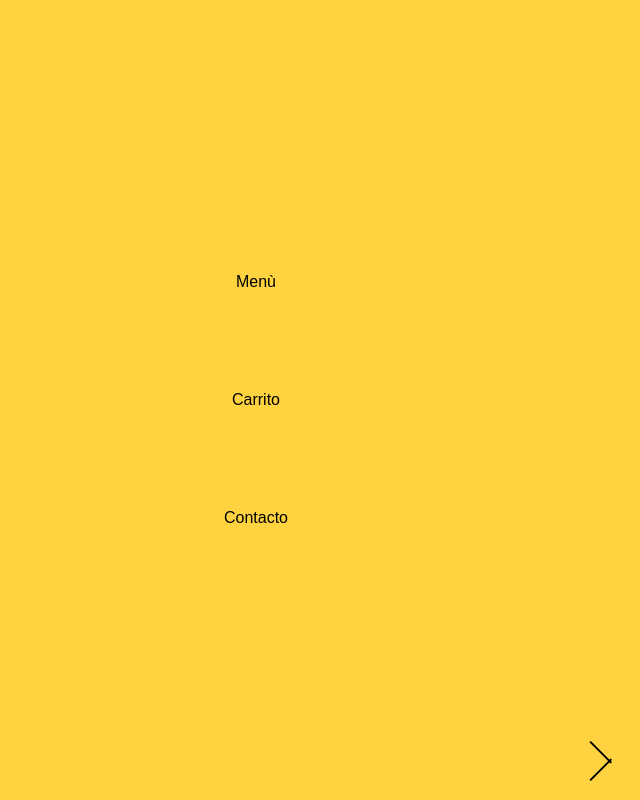
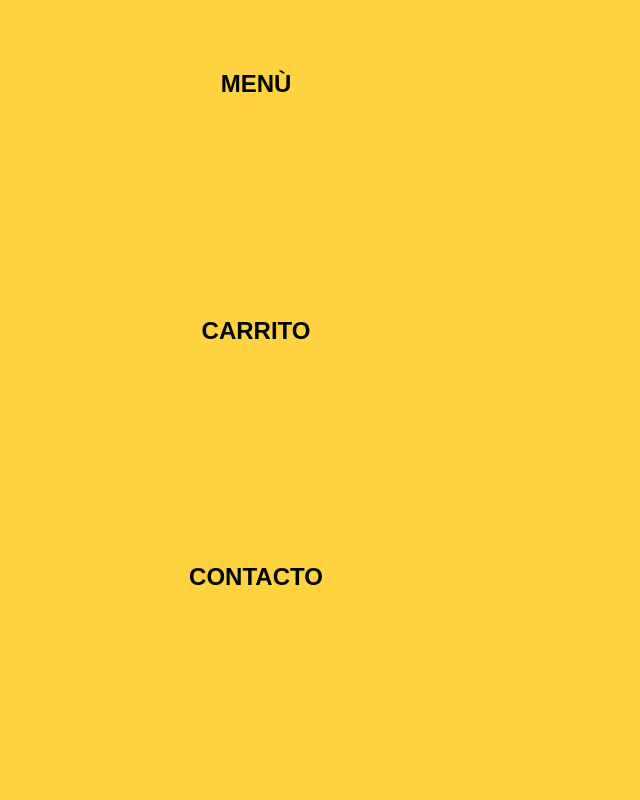
Before and after one commit to Magupe09/Sintenedor, a plain HTML site: page index.html in a window 768 px wide. Both pictures are taken after a click on the button 733 px from the left and 763 px from the top of the page. Shown: the top 800 px of the page, without its empty margins (128-768 px from the left). Drawn offline with Linux system fonts and the light colour scheme.

Commit message:
"Termino estilos header y boton navegacion"

```diff
--- a/style.css
+++ b/style.css
@@ -18,6 +18,9 @@
     font-size: 16px;
     font-family: Arial, sans-serif;
   }
+  body{
+    background-color: var(--primary-color);
+  }
 
   /* Hace que los enlaces no tengan subrayado por defecto */
   a {
@@ -28,30 +31,81 @@
     list-style: none;
   }
 
-  /* Estilos para el header */
+  /* Estilos para el header
   .header {
     display: flex;
     justify-content: space-between;
     align-items: center;
-    /*background-color: var(--primary-color);*/
     padding: 20px;
   }
   .nav{
     display: flex;
-    justify-content: space-between;
+    justify-content: space-evenly;
     align-items: center;
     padding: 20px;
-    gap:10px;
+    gap:20px;
 
   }
+   .logo {
+    width: 100px;
+    height: auto;
+  }
+  .nav a {
+    font-size: 1.5rem;
+    padding: 10px 20px;
+}
+   */
+/* Estilos para pantallas entre 768px y 1024px */
+@media (min-width: 768px) and (max-width: 1500px) {
+  .header {
+      position: relative;
+      width: 100%;
+      height: 100vh; /* Hace que el header ocupe toda la pantalla */
+      display: flex;
+      justify-content: center;
+      align-items: center;
+  }
+
+  .logo {
+      width: 100%; /* El logo ocupa toda la pantalla */
+      max-width: none; /* Evita que tenga un límite de tamaño */
+      height: 100%; /* Ocupará toda la altura disponible */
+      object-fit: cover; /* Asegura que la imagen se ajuste sin deformarse */
+  }
+
+  .nav {
+      position: fixed; /* Fija el menú en la parte superior */
+      top: 0;
+      left: 0;
+      width: 100%;
+      display: flex;
+      justify-content: space-evenly;
+      align-items: center;
+      padding: 20px;
+      background-color: rgba(0, 0, 0, 0.7); /* Hace que el fondo del nav sea semitransparente */
+      z-index: 1000; /* Se asegura de que el nav esté por encima del logo */
+  }
+
+  .nav a {
+      font-size: 1.5rem; /* Aumenta el tamaño del texto */
+      color: white; /* Cambia el color del texto */
+      padding: 10px 20px;
+  }
+}
+
+
+  .nav li {
+    flex-grow: 1; /* Hace que los elementos crezcan proporcionalmente */
+    text-align: center; /* Centra el texto */
+}
+
+
+
   .mostrar-nav {
   display: block;
 }
 
-  .logo {
-    width: 100px;
-    height: auto;
-  }
+
   .section {
     height: 100vh; /* Altura de la pantalla */
     max-width: 80%; /* Ancho máximo del 80% de la pantalla */
@@ -59,40 +113,66 @@
     display: flex;
     justify-content: center;
     text-align: center;
+    color: var(--fifth-color);
   }
 
 
+
   @media (max-width: 768px) {
+    .header {
+      display: flex;
+      justify-content: center; /* Centra horizontalmente */
+      align-items: center; /* Centra verticalmente */
+      flex-direction: column; /* Asegura que los elementos estén en columna si es necesario */
+      text-align: center; /* Asegura que el texto también esté centrado */
+      padding: 0 0 20px 0; /* Solo deja margen en la parte inferior */
+      min-height: 150px; /* Se asegura de que tenga un tamaño mínimo */
+  }
 
+  .logo {
+        width: 100%; /* Ocupará todo el ancho disponible */
+        max-width: 400px; /* Máximo tamaño permitido */
+        height: auto; /* Mantiene la proporción */
+  }
     .menu {
       position: relative;
     }
-
     .boton-hamburguesa {
     background-color: transparent;
     border: none;
     cursor: pointer;
-    padding: 0;
     position: fixed;
     bottom: 20px;
     right: 20px;
+    width: 40px;
+    height: 40px;
     display: flex;
-    flex-direction: column;
     justify-content: center;
     align-items: center;
-    gap: 6px;
 }
 
 .boton-hamburguesa span {
-    display: block;
+    position: absolute;
     width: 30px;
-    height: 2px;
+    height: 3px;
     background-color: #000;
-    margin-bottom: 5px;
     transition: transform 0.3s ease, opacity 0.3s ease;
 }
+
+.boton-hamburguesa span:nth-child(1) {
+  transform: translateY(-10px);
+}
+
+.boton-hamburguesa span:nth-child(2) {
+  opacity: 1;
+}
+
+.boton-hamburguesa span:nth-child(3) {
+  transform: translateY(10px);
+}
+
 .nav.mostrar-nav ~ .boton-hamburguesa span:nth-child(1) {
-    transform: rotate(45deg) translate(5px, 5px);
+  transform: rotate(45deg);
 }
 
 .nav.mostrar-nav ~ .boton-hamburguesa span:nth-child(2) {
@@ -100,11 +180,10 @@
 }
 
 .nav.mostrar-nav ~ .boton-hamburguesa span:nth-child(3) {
-    transform: rotate(-45deg) translate(5px, -5px);
+  transform: rotate(-45deg);
 }
 
-
-
+   /*
   .nav {
     display: flex;
     flex-direction: column;
@@ -120,88 +199,77 @@
     background-color: var(--fourth-color);
     transition: top 0.7s ease-in-out 0.2s;
   }
-  .nav.mostrar-nav ~ .boton-hamburguesa span:nth-child(1) {
-    transform: rotate(45deg) translateY(6px);
-}
-
-.nav.mostrar-nav ~ .boton-hamburguesa span:nth-child(2) {
-    opacity: 0;
-}
-
-.nav.mostrar-nav ~ .boton-hamburguesa span:nth-child(3) {
-    transform: rotate(-45deg) translateY(-6px);
-}
-
-
-
   .nav.mostrar-nav {
     top: 0;
   }
+  */
+  .nav {
+    display: flex;
+    flex-direction: column;
+    justify-content: space-evenly;
+    align-items: center;
+    gap: 20px;
+    padding: 40px 20px;
+    position: fixed;
+    top: 0; /* Lo movemos más arriba de la pantalla */
+    left: 0;
+    width: 100%;
+    height: 100vh;
+    background-color: var(--fourth-color);
+    visibility: hidden;
+    opacity: 0; /* Lo hacemos invisible */
+    transform: translateY(-50px); /* Lo movemos aún más arriba */
+    transition: transform 1.2s cubic-bezier(0.25, 1, 0.30, 1), opacity 1s ease-in-out;
+}
+.nav.mostrar-nav {
+  visibility: visible; /* Se hace visible */
+  opacity: 1; /* Aparece */
+  transform: translateY(0); /* Baja suavemente a su posición */
+}
+.nav li {
+  list-style: none;
+  font-size: 1.8rem; /* Aumentamos el tamaño */
+  font-weight: bold;
+  text-transform: uppercase; /* Letras en mayúscula para mejor visibilidad */
+  padding: 15px 30px; /* Más espacio alrededor */
+  text-align: center;
+  width: 80%; /* Ajustamos el ancho para que se vea mejor */
+  border-radius: 15px; /* Bordes redondeados */
+  transition: background-color 0.3s ease-in-out, transform 0.2s ease-in-out;
+}
+.nav li a {
+  text-decoration: none;
+  color: var(--primary-color);
+  display: block;
+  width: 100%;
+  padding: 15px 0;
+}
+
+/*
+.nav.mostrar-nav {
+    top: 0;
+    opacity: 1;
+    transform: translateY(0);
+
   .nav:not(.mostrar-nav) {
     display: none;
-  }
+  }*/
 
   .nav li:hover{
       background-color: var(--secondary-color);
+      transition: background-color 0.3s ease-in-out;
   }
+
 
 	 }
 
 
-
-
-
-/*
-  @media (max-width: 768px) {
-
-    .menu {
-      position: relative;
+   @media (max-width: 320px) {
+    .nav {
+        gap: 10px; /* Reducir la separación */
+        padding: 10px; /* Ajustar el relleno */
     }
-
-    .boton-hamburguesa {
-      background-color: transparent;
-      border: none;
-      cursor: pointer;
-      padding: 0;
-      position: fixed;
-      bottom: 20px;
-      right: 20px;
-      /*transform: translateY(40px);
-    }
-
-    .boton-hamburguesa span {
-      display: block;
-      width: 20px;
-      height: 2px;
-      background-color: #000;
-      margin-bottom: 5px;
-    }
-
-    .nav {
-      display: flex;
-      flex-direction: column;
-      justify-content: center;
-      align-items: center;
-      gap: 20px;
-      padding: 20px;
-      position: fixed;
-      top: -100%;
-      left: 0;
-      width: 100%;
-      height: 100%;
-      background-color: var(--fourth-color);
-      transition: top 0.7s ease-in-out 0.2s;
-    }
-    .nav li:hover{
-      background-color: var(--secondary-color);
-    }
-
-    .nav.mostrar-nav {
-      top: 0;
-    }
-
-    .nav:not(.mostrar-nav) {
-      display: none;
+    .nav li {
+        font-size: 0.9rem; /* Reducir un poco el tamaño */
     }
 }
-  */
```
Lines whose indentation alone changed are shown as unchanged.
